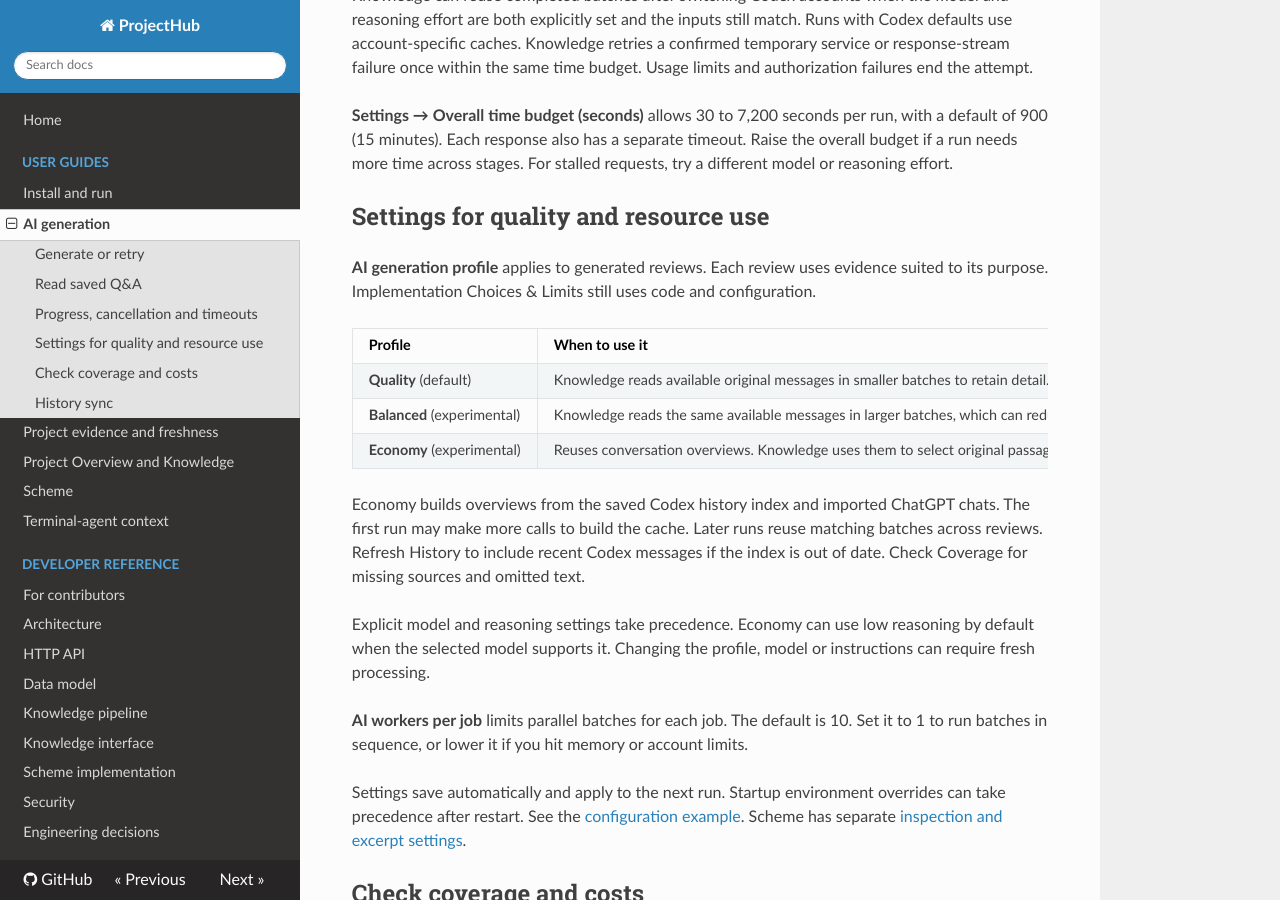
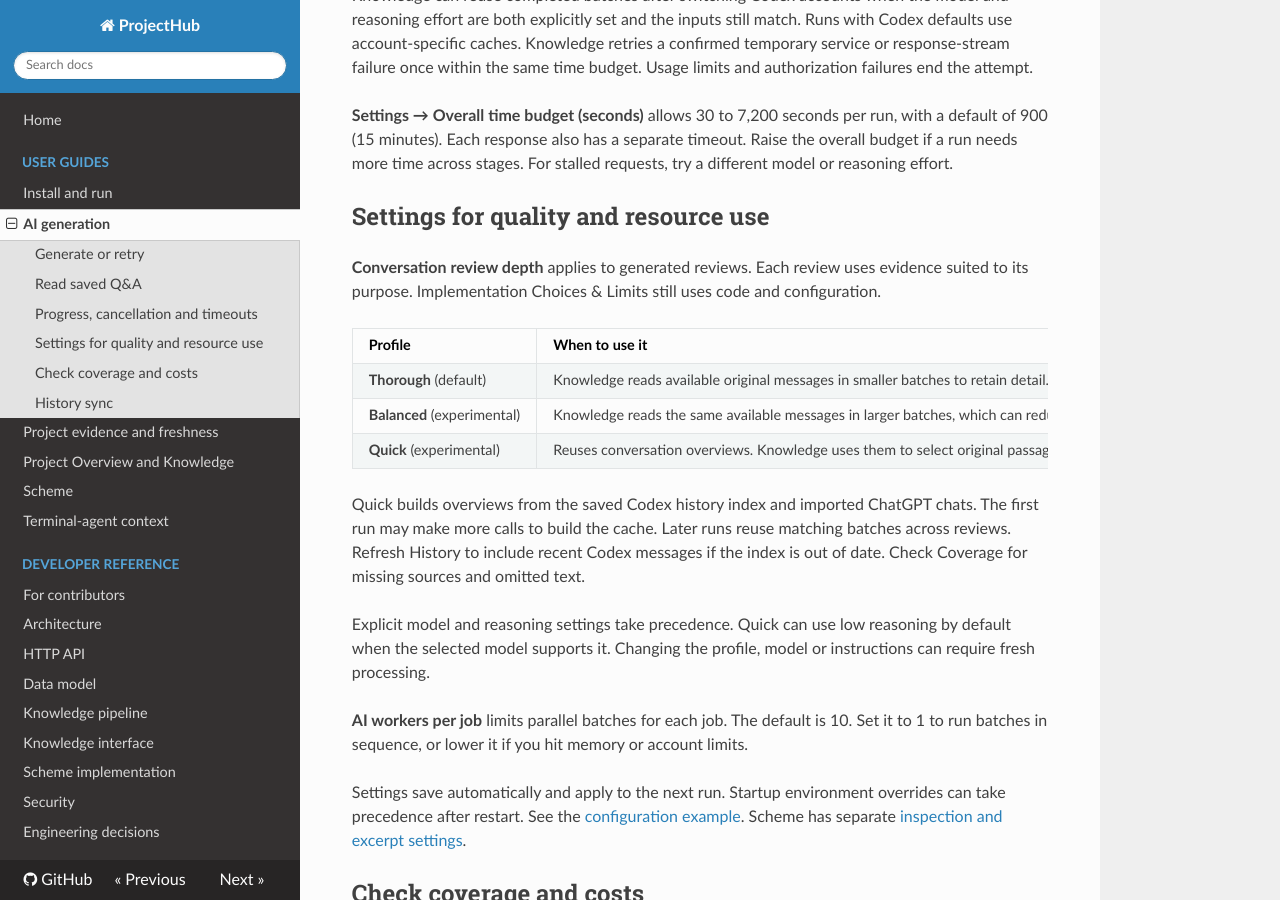
Before and after one commit to avnikonenko/ProjectHub, an MkDocs documentation site: the page built from docs/AI_GENERATION.md, in a window 1280 px wide and 900 px high, scrolled down 1932 px. Built offline with MkDocs 1.6.1, drawn with Linux system fonts in a browser that asks for light colours; nearby versions of some CDN libraries.

Commit message:
Rename AI profiles to conversation review depth

```diff
--- a/docs/AI_GENERATION.md
+++ b/docs/AI_GENERATION.md
@@ -54,21 +54,21 @@ requests, try a different model or reasoning effort.
 
 ## Settings for quality and resource use
 
-**AI generation profile** applies to generated reviews. Each review uses evidence
+**Conversation review depth** applies to generated reviews. Each review uses evidence
 suited to its purpose. Implementation Choices & Limits still uses code and configuration.
 
 | Profile | When to use it |
 | --- | --- |
-| **Quality** (default) | Knowledge reads available original messages in smaller batches to retain detail. |
+| **Thorough** (default) | Knowledge reads available original messages in smaller batches to retain detail. |
 | **Balanced** (experimental) | Knowledge reads the same available messages in larger batches, which can reduce calls and miss details. |
-| **Economy** (experimental) | Reuses conversation overviews. Knowledge uses them to select original passages for extraction within its source budget. |
+| **Quick** (experimental) | Reuses conversation overviews. Knowledge uses them to select original passages for extraction within its source budget. |
 
-Economy builds overviews from the saved Codex history index and imported ChatGPT
+Quick builds overviews from the saved Codex history index and imported ChatGPT
 chats. The first run may make more calls to build the cache. Later runs reuse
 matching batches across reviews. Refresh History to include recent Codex messages
 if the index is out of date. Check Coverage for missing sources and omitted text.
 
-Explicit model and reasoning settings take precedence. Economy can use low
+Explicit model and reasoning settings take precedence. Quick can use low
 reasoning by default when the selected model supports it. Changing the profile,
 model or instructions can require fresh processing.
 
```
Also changed, not shown: 2 other files.
